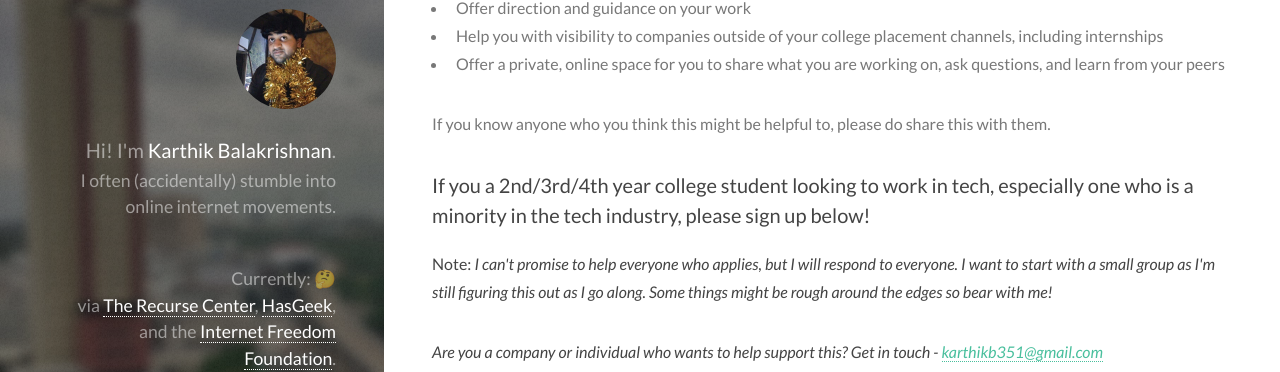
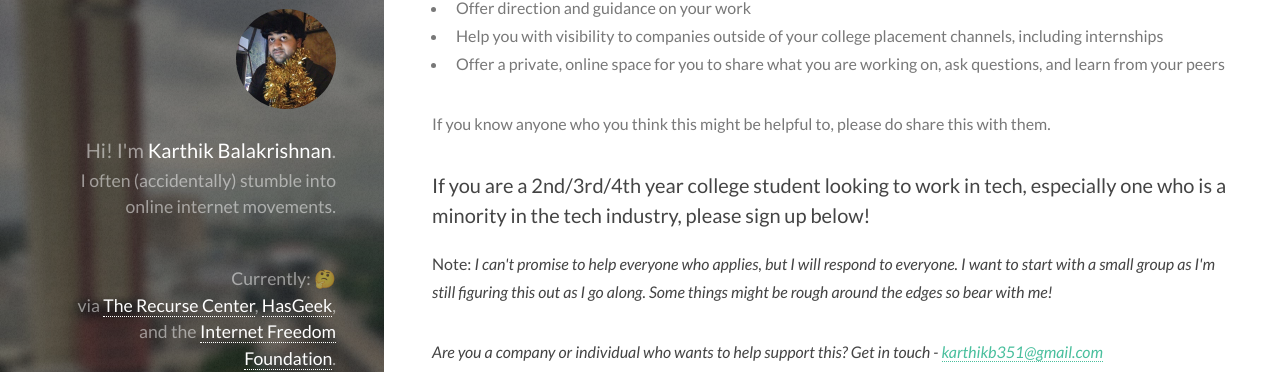
Before and after one commit to karthikb351/karthikb351, a Jekyll site: the page built from pages/mentor.html, in a window 1280 px wide and 900 px high, scrolled down 657 px. Shown: the part 87-459 px from the top of the window. Built offline with Jekyll 4.4.1, drawn with Linux system fonts in a browser that asks for light colours; comment, search, counter and statistics services are not loaded.

Commit message:
Update mentor.html

```diff
--- a/pages/mentor.html
+++ b/pages/mentor.html
@@ -26,7 +26,7 @@ description: >
 
   <p>If you know anyone who you think this might be helpful to, please do share this with them.</p>
 
-  <h3>If you a 2nd/3rd/4th year college student looking to work in tech, especially one who is a minority in the tech industry, please sign up below!</h3>
+  <h3>If you are a 2nd/3rd/4th year college student looking to work in tech, especially one who is a minority in the tech industry, please sign up below!</h3>
   <p><strong>Note: <i>I can't promise to help everyone who applies, but I will respond to everyone. I want to start with a small group as I'm still figuring this out as I go along. Some things might be rough around the edges so bear with me!</i></strong></p>
 
   <p><strong><i>Are you a company or individual who wants to help support this? Get in touch - <a href="mailto:karthikb351@gmail.com">karthikb351@gmail.com</a></i></strong></p>
```
